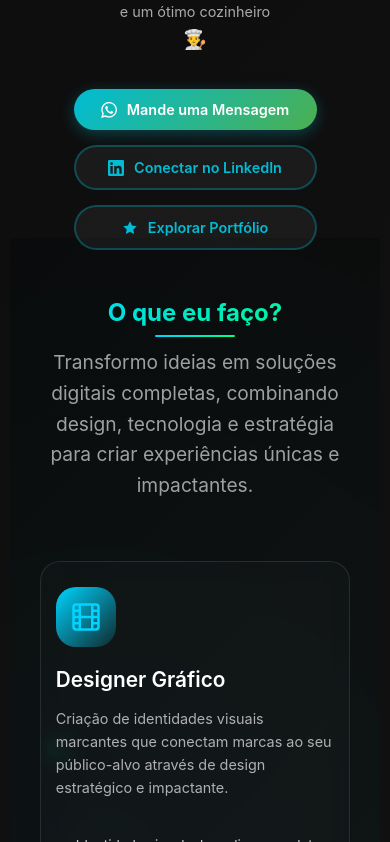
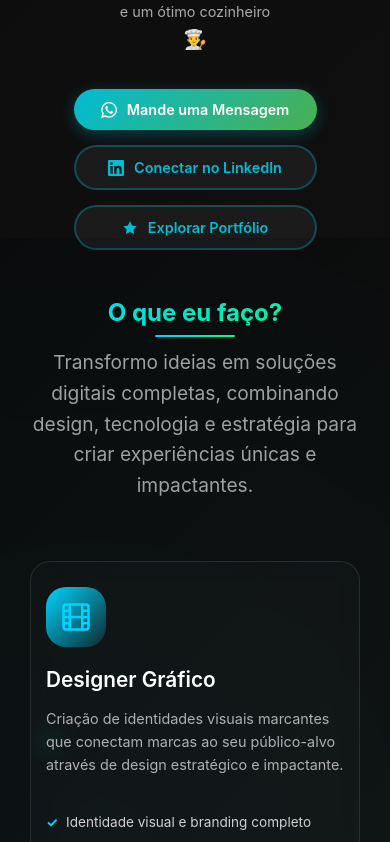
Before and after one commit to jottasilva/portfolio, a React (Create React App) app: page / in a window 390 px wide. Shown: the part 727-1569 px from the top of the page. Built offline with nearby package versions, Linux system fonts and the light colour scheme; a web font is replaced by a local one.

Commit message:
Refatoring Responsivity

```diff
--- a/src/css/style.css
+++ b/src/css/style.css
@@ -197,7 +197,7 @@ body {
 }
 #jobs {
   margin: 0 auto;
-  max-width: 95vw;
+  max-width: 100vw;
   padding-top: 120px;
 }
 .jobs {
```
